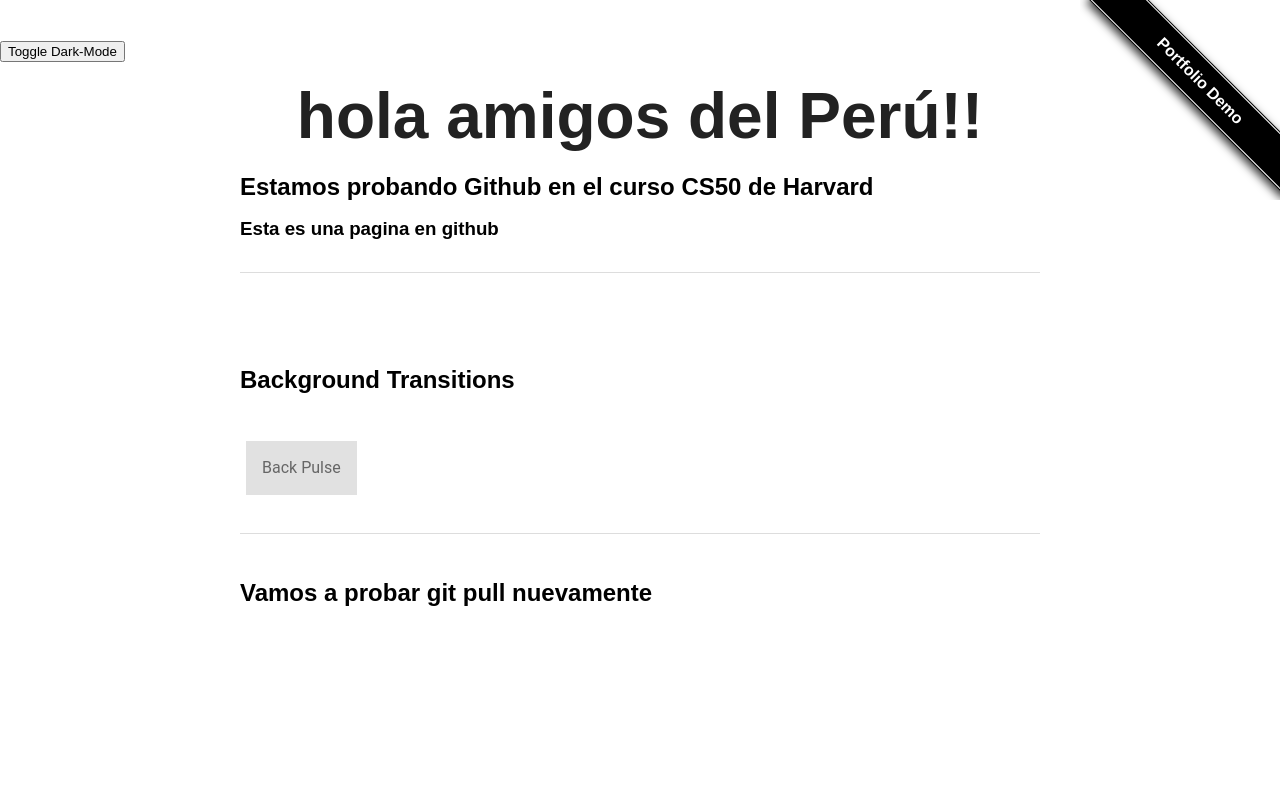
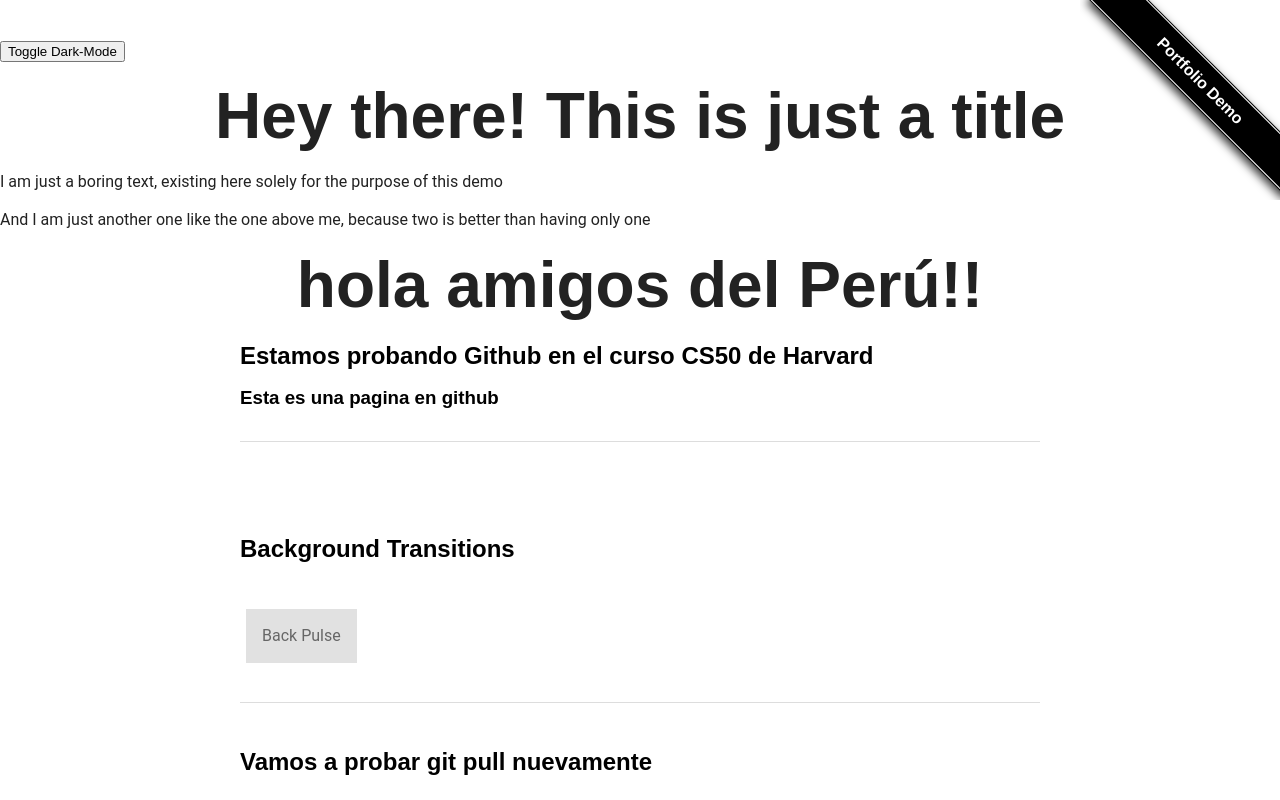
Before and after one commit to alainvictorr/alainvictorr.github.io, a plain HTML site: page index.html in a window 1280 px wide. Drawn offline with Linux system fonts and the light colour scheme.

Commit message:
Update index.html

```diff
--- a/index.html
+++ b/index.html
@@ -35,6 +35,10 @@
     </head>
     <body>
 	<button class="btn-toggle">Toggle Dark-Mode</button>
+	<h1>Hey there! This is just a title</h1>
+  	<p>I am just a boring text, existing here solely for the purpose of this demo</p>
+  	<p>And I am just another one like the one above me, because two is better than having only one</p>
+
 	<div class="main">
 	<span id="forkongithub"><a href="https://alainvictorr.github.io/">Portfolio Demo</a></span>
         <h1>hola amigos del Perú!!</h1>
```
